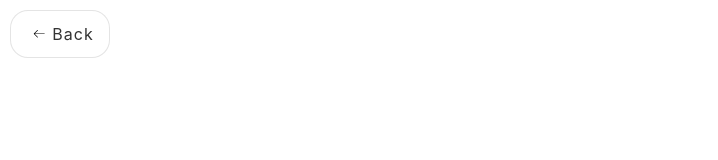
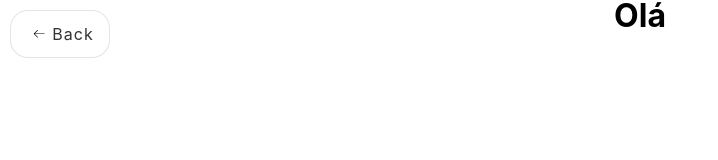
Before and after one commit to jorgehenrrique/50projects-react, a React (Vite) app: page /50projects-react/17-movie-app in a window 1280 px wide. Shown: the top 160 px of the page, without its empty margins (0-718 px from the left). Built offline with nearby package versions, Linux system fonts and the light colour scheme; a web font is replaced by a local one.

Commit message:
add route

```diff
--- a/src/App.jsx
+++ b/src/App.jsx
@@ -36,6 +36,7 @@ function App() {
       <NavLink className='item' to='./14-animated-navigation'>Animated Navigation</NavLink>
       <NavLink className='item' to='./15-incrementing-counter'>Incrementing Counter</NavLink>
       <NavLink className='item' to='./16-drink-water'>Drink Water</NavLink>
+      <NavLink className='item' to='./17-movie-app'>Movie App</NavLink>
     </div>
   )
 }
--- a/src/main.jsx
+++ b/src/main.jsx
@@ -19,6 +19,7 @@ import RandomChoicePicker from './pages/13-random-choice-picker/RandomChoicePick
 import AnimatedNavigation from './pages/14-animated-navigation/AnimatedNavigation.jsx';
 import IncrementingCounter from './pages/15-incrementing-counter/IncrementingCounter.jsx';
 import DrinkWater from './pages/16-drink-water/DrinkWater.jsx';
+import MovieApp from './pages/17-movie-app/MovieApp.jsx';
 
 ReactDOM.createRoot(document.getElementById('root')).render(
   <BrowserRouter>
@@ -42,6 +43,7 @@ ReactDOM.createRoot(document.getElementById('root')).render(
       <Route path='/50projects-react/14-animated-navigation' element={<AnimatedNavigation />} />
       <Route path='/50projects-react/15-incrementing-counter' element={<IncrementingCounter />} />
       <Route path='/50projects-react/16-drink-water' element={<DrinkWater />} />
+      <Route path='/50projects-react/17-movie-app' element={<MovieApp />} />
       <Route path='*' element={<App />} />
     </Routes>
   </BrowserRouter>
--- a/src/pages/17-movie-app/MovieApp.jsx
+++ b/src/pages/17-movie-app/MovieApp.jsx
@@ -8,7 +8,7 @@ export default function MovieApp() {
 
   return (
     <div className="body-17">
-
+      <h1>Olá</h1>
     </div >
   );
 }
```
